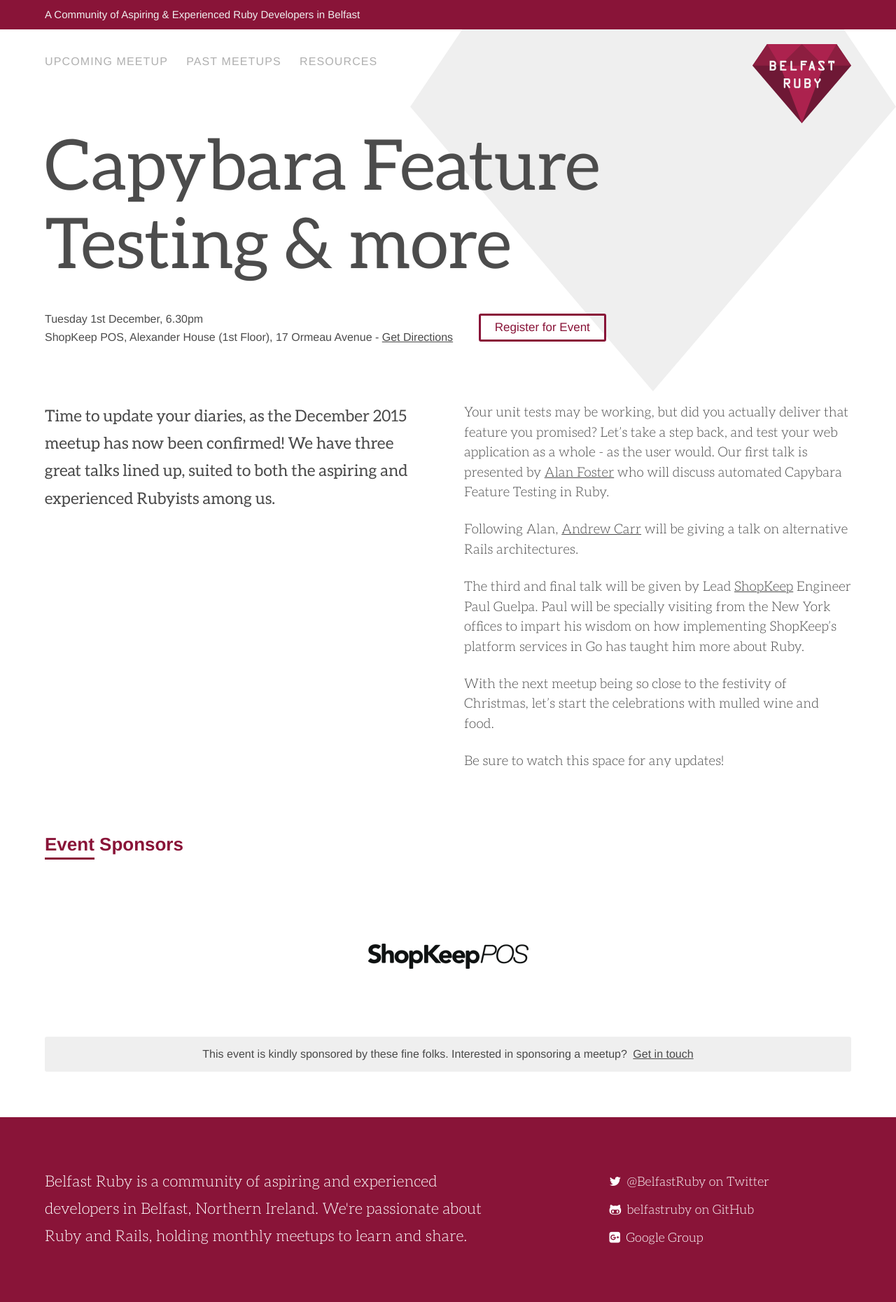
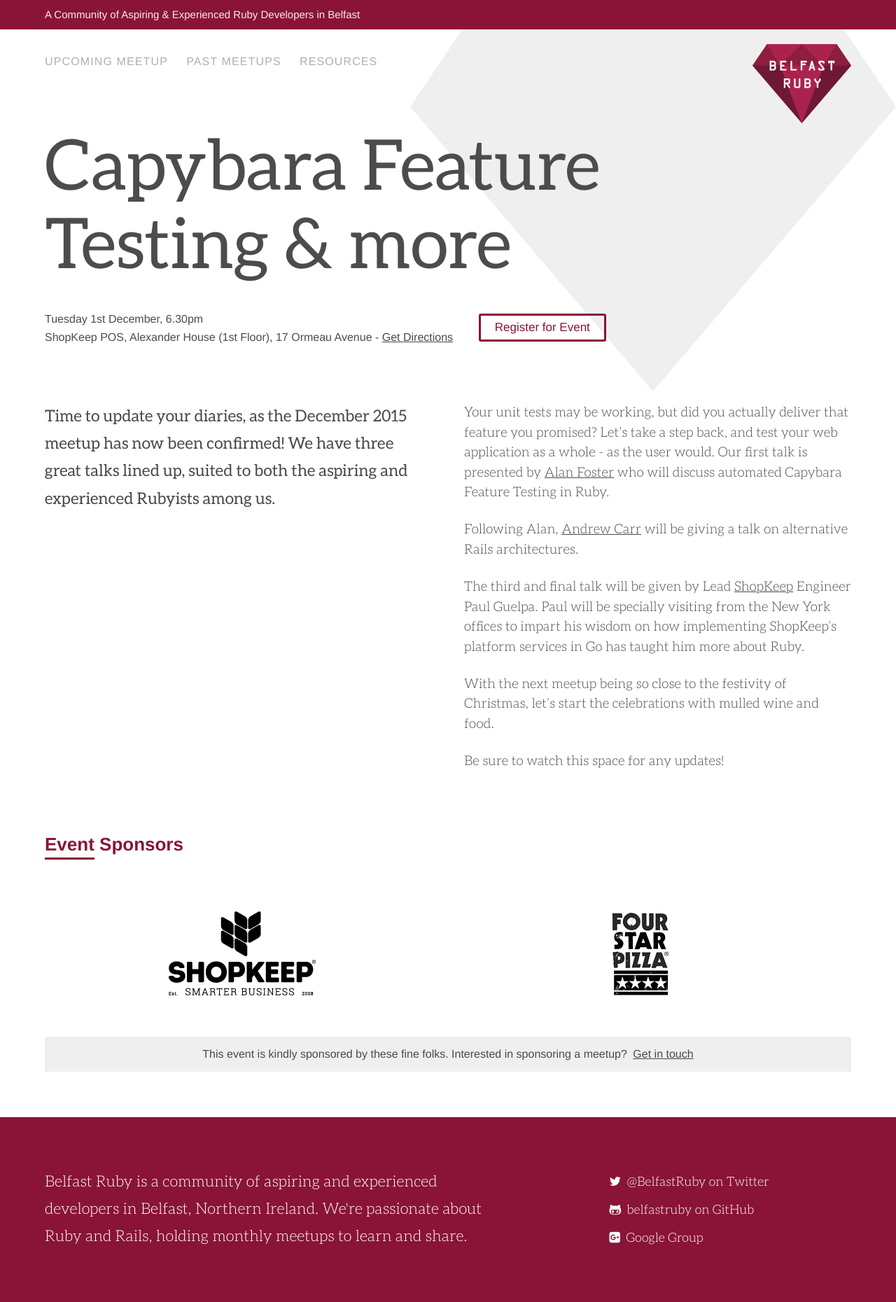
Before and after one commit to belfastruby/belfastruby.github.io, a Jekyll site: the page built from _posts/2015-12-01-capybara-feature-testing-and-more.markdown, in a window 1280 px wide. Shown: the whole page at 70% size. Built offline with Jekyll 4.4.1, drawn with Linux system fonts in a browser that asks for light colours; nearby versions of some CDN libraries; Markdown is read by kramdown in place of the engine named in the settings.

Commit message:
December 2015 - Update sponsors

```diff
--- a/_posts/2015-12-01-capybara-feature-testing-and-more.markdown
+++ b/_posts/2015-12-01-capybara-feature-testing-and-more.markdown
@@ -10,7 +10,7 @@
 
 register_link: "http://www.meetup.com/BelfastRuby/events/226588609/"
 
-sponsors: [{name: "Shopkeep", image: "/assets/images/shopkeeppos-logo.png", link: "http://shopkeep.com"}]
+sponsors: [{name: "Shopkeep", image: "/assets/images/shopkeeppos-logo.png", link: "http://shopkeep.com"}, {name: "Four Star Pizza", image: "/assets/images/fourstarpizza-logo.png", link: "http://www.fourstarpizza.co.uk/"}]
 
 intro: "Time to update your diaries, as the December 2015 meetup has now been confirmed! We have three great talks lined up, suited to both the aspiring and experienced Rubyists among us."
 
```
Also changed, not shown: assets/images/shopkeeppos-logo.png.
